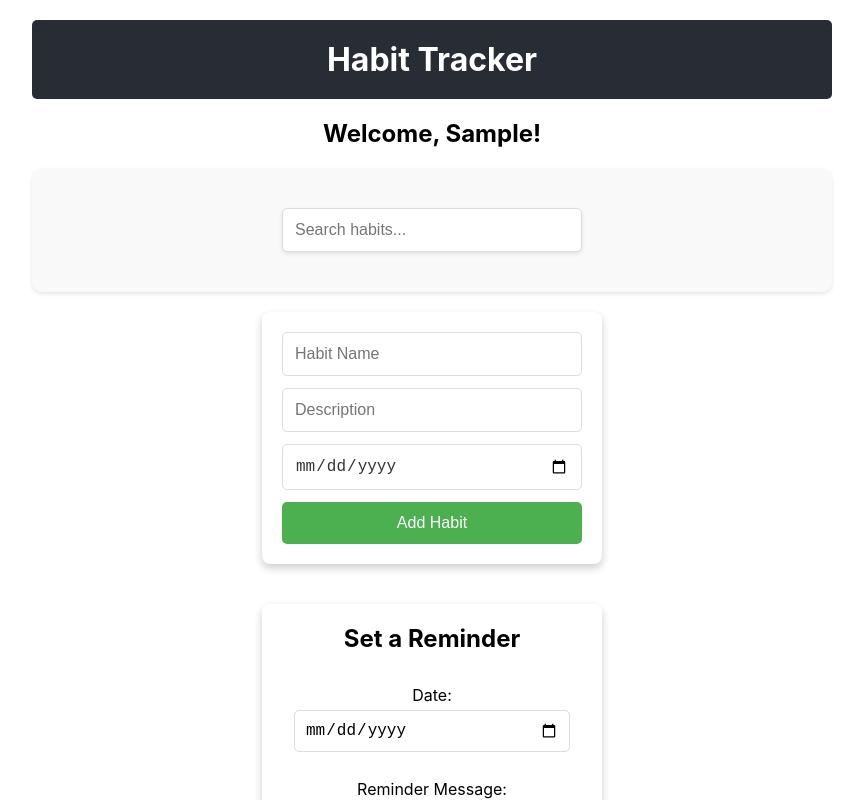
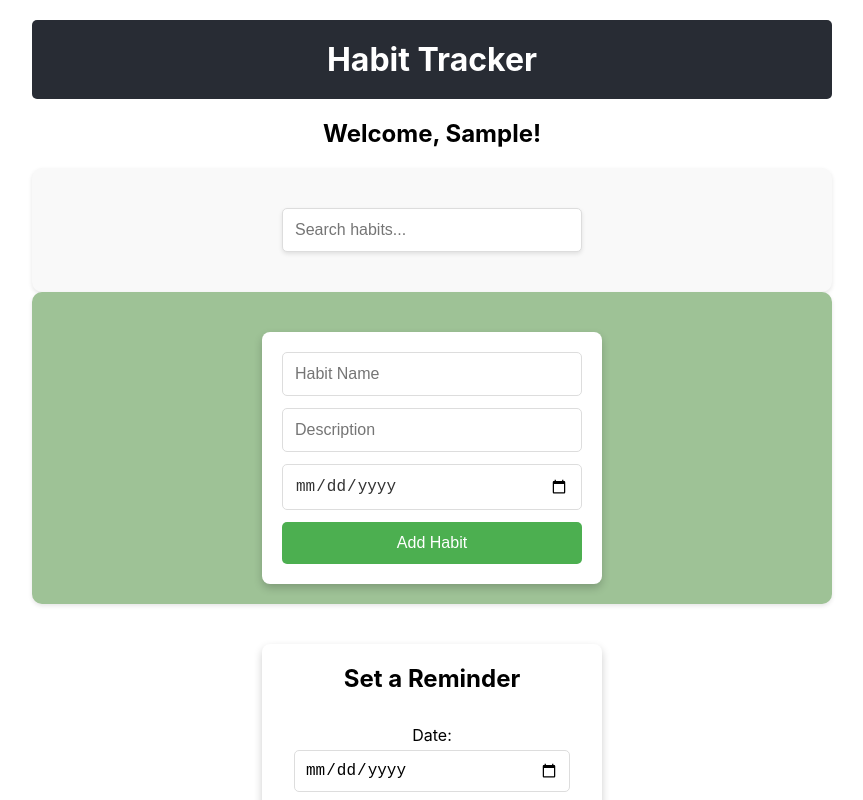
Before and after one commit to Moringa-SDF-PTO5/group-3-habit-tracker, a React (Create React App) app in the folder Frontend/: page / in a window 1280 px wide. Both pictures are taken after typing "Sample", "Sample123" into the empty fields and a click on the button "Login". Shown: the top 800 px of the page, without its empty margins (208-1071 px from the left). Built offline with nearby package versions, Linux system fonts and the light colour scheme.

Commit message:
Update HabitForm.js

```diff
--- a/Frontend/src/components/HabitForm.js
+++ b/Frontend/src/components/HabitForm.js
@@ -4,6 +4,7 @@ import './HabitForm.css';
 
 const HabitForm = ({ addHabit }) => {
   return (
+    <div className="habitform-container">
     <Formik
       initialValues={{ name: '', description: '', startDate: '' }}
       validate={(values) => {
@@ -73,6 +74,7 @@ const HabitForm = ({ addHabit }) => {
         </Form>
       )}
     </Formik>
+      </div>
   );
 };
 
```
